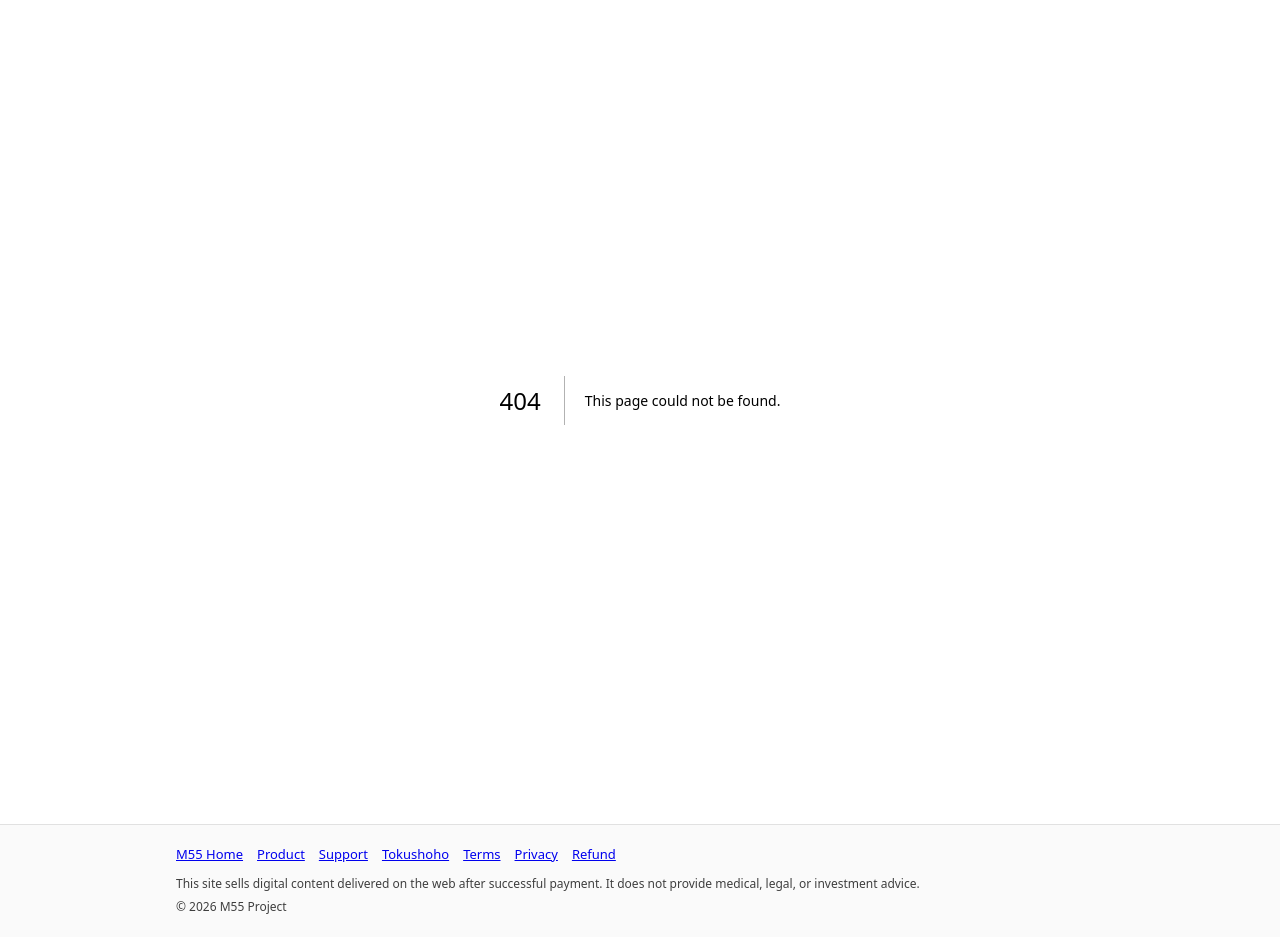
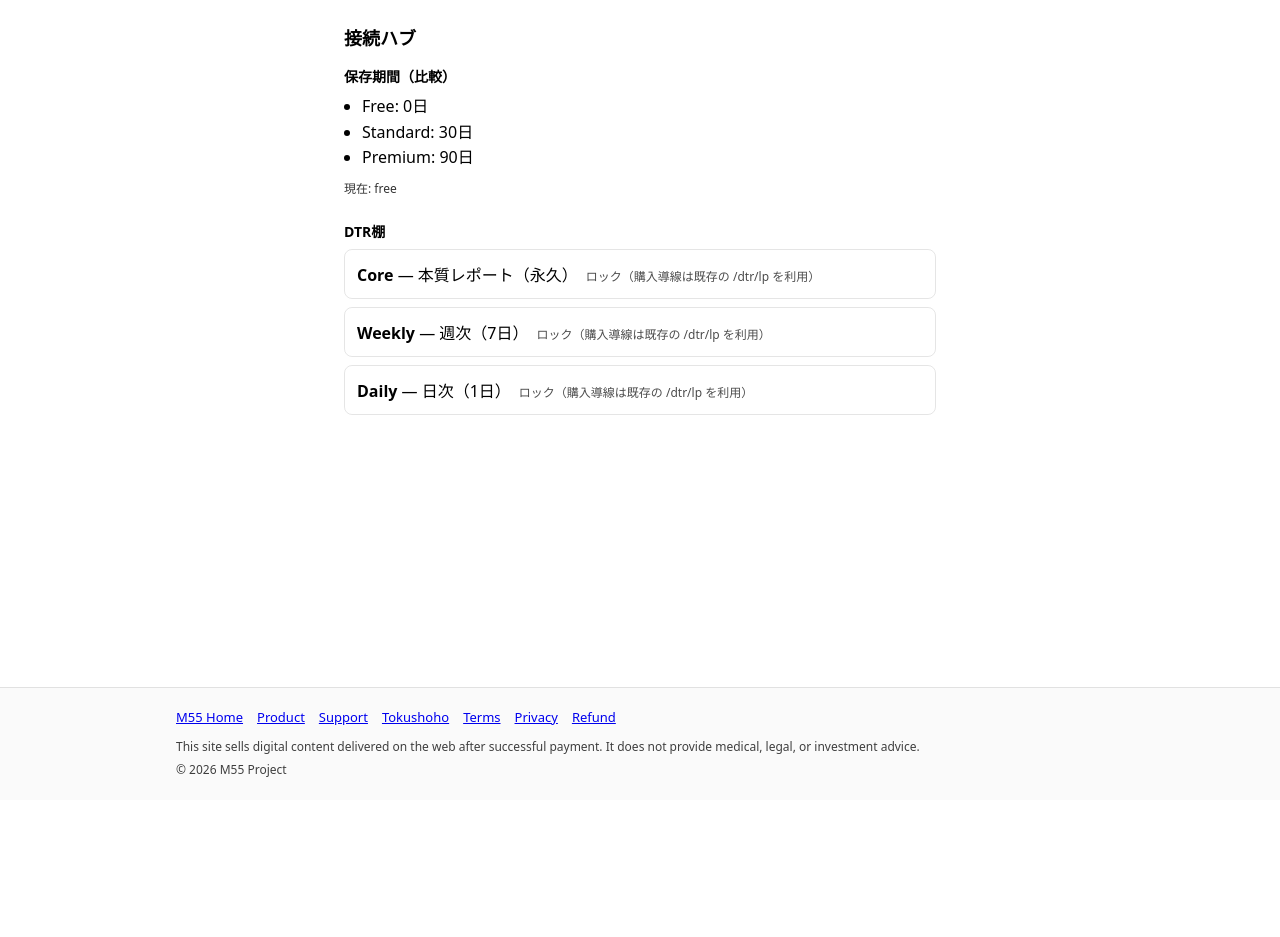
Before and after one commit to lexsia228/M55-soul, a Next.js app: page /prototype/hub in a window 1280 px wide. Before the commit this address had no page. After the commit the page ends 800 px from the top, so only its background shows below. Built offline with nearby package versions, Linux system fonts and the light colour scheme; no server answers.

Commit message:
feat(phase1): add prototype hub, monetization plan, and entitlements migration

```diff
--- /dev/null
+++ b/app/prototype/hub/page.tsx
@@ -0,0 +1,75 @@
+'use client';
+
+import { useEffect, useState } from 'react';
+
+type Entitlements = {
+  tier: string;
+  retention_days: number;
+  chat_daily_limit: number;
+  tarot_daily_limit: number;
+  dtr_rights: string[];
+};
+
+const DTR_SLOTS = [
+  { key: 'm55_p:core_origin', label: 'Core', desc: '本質レポート（永久）' },
+  { key: 'm55_p:week:', label: 'Weekly', desc: '週次（7日）' },
+  { key: 'm55_p:day:', label: 'Daily', desc: '日次（1日）' },
+];
+
+const TIER_RETENTION: Record<string, number> = { free: 0, standard: 30, premium: 90 };
+
+function hasRight(rightKey: string, rights: string[]): boolean {
+  if (rightKey === 'm55_p:core_origin') return rights.some((r) => r === rightKey);
+  if (rightKey.startsWith('m55_p:week:')) return rights.some((r) => r.startsWith('m55_p:week:'));
+  if (rightKey.startsWith('m55_p:day:')) return rights.some((r) => r.startsWith('m55_p:day:'));
+  return false;
+}
+
+export default function PrototypeHubPage() {
+  const [ent, setEnt] = useState<Entitlements | null>(null);
+
+  useEffect(() => {
+    fetch('/api/me/entitlements')
+      .then((r) => (r.ok ? r.json() : null))
+      .then(setEnt)
+      .catch(() => setEnt({ tier: 'free', retention_days: 0, chat_daily_limit: 1, tarot_daily_limit: 1, dtr_rights: [] }));
+  }, []);
+
+  const tier = ent?.tier ?? 'free';
+  const rights = ent?.dtr_rights ?? [];
+
+  return (
+    <main style={{ padding: 24, fontFamily: 'system-ui', maxWidth: 640, margin: '0 auto' }}>
+      <h1 style={{ fontSize: 18, fontWeight: 600, margin: '0 0 16px' }}>接続ハブ</h1>
+
+      <section style={{ marginBottom: 24 }}>
+        <h2 style={{ fontSize: 14, fontWeight: 600, margin: '0 0 8px' }}>保存期間（比較）</h2>
+        <ul style={{ margin: 0, paddingLeft: 18, lineHeight: 1.6 }}>
+          <li>Free: {TIER_RETENTION.free}日</li>
+          <li>Standard: {TIER_RETENTION.standard}日</li>
+          <li>Premium: {TIER_RETENTION.premium}日</li>
+        </ul>
+        <p style={{ margin: '8px 0 0', fontSize: 12, opacity: 0.8 }}>現在: {tier}</p>
+      </section>
+
+      <section>
+        <h2 style={{ fontSize: 14, fontWeight: 600, margin: '0 0 8px' }}>DTR棚</h2>
+        <ul style={{ listStyle: 'none', margin: 0, padding: 0 }}>
+          {DTR_SLOTS.map((slot) => {
+            const unlocked = hasRight(slot.key, rights);
+            return (
+              <li key={slot.key} style={{ marginBottom: 8, padding: 12, border: '1px solid rgba(0,0,0,0.1)', borderRadius: 8 }}>
+                <strong>{slot.label}</strong> — {slot.desc}
+                {unlocked ? (
+                  <span style={{ marginLeft: 8, fontSize: 12, color: 'green' }}>利用可</span>
+                ) : (
+                  <span style={{ marginLeft: 8, fontSize: 12, opacity: 0.7 }}>ロック（購入導線は既存の /dtr/lp を利用）</span>
+                )}
+              </li>
+            );
+          })}
+        </ul>
+      </section>
+    </main>
+  );
+}
--- a/app/prototype/page.tsx
+++ b/app/prototype/page.tsx
@@ -1,11 +1,16 @@
 export const dynamic = "force-dynamic";
 export const revalidate = 0;
+
+import Link from 'next/link';
 
 export default function PrototypeHub() {
   return (
     <main style={{ padding: 24, fontFamily: "system-ui" }}>
       <h1>Prototype Hub</h1>
       <p>Protected route (requires x-m55-proto header).</p>
+      <p style={{ marginTop: 16 }}>
+        <Link href="/prototype/hub">接続ハブ（DTR棚・保存期間）</Link>
+      </p>
     </main>
   );
 }
```
Also changed, not shown: 6 other files (tests, documents, lock files or other folders).
